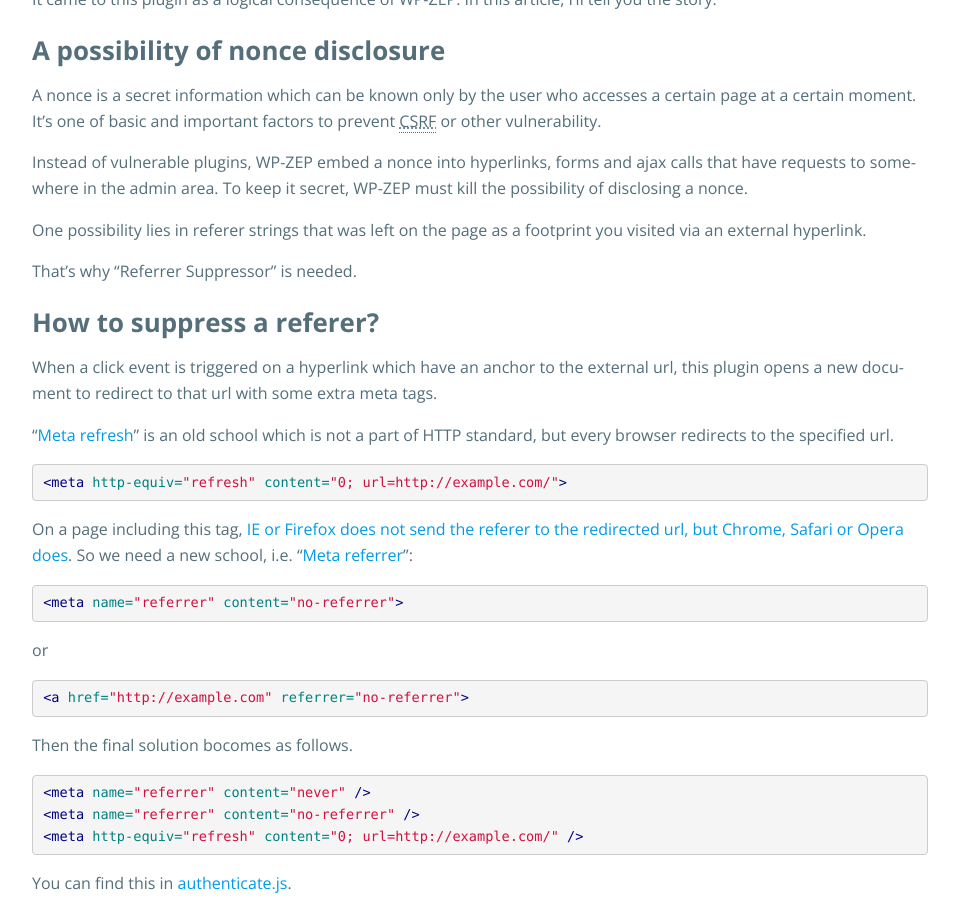
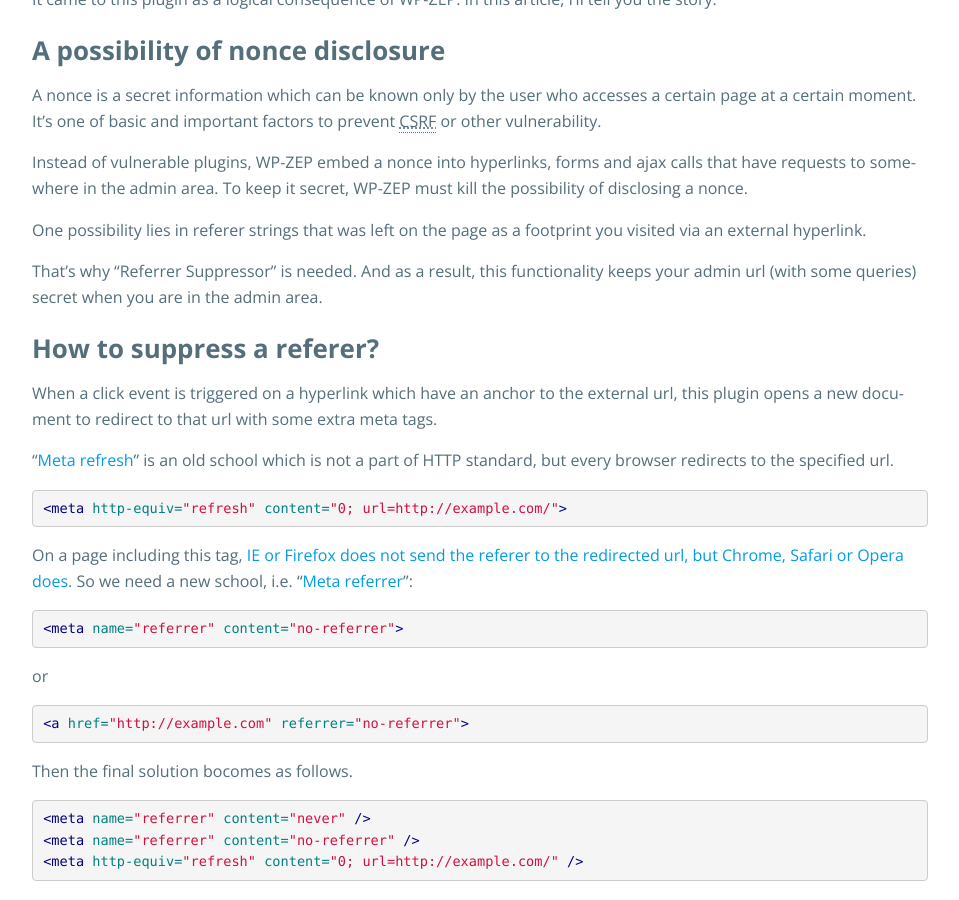
Before and after one commit to tokkonopapa/WordPress-IP-Geo-Block, a Jekyll site: the page built from _posts/article/2015-04-25-referer-suppressor.md, in a window 1280 px wide and 900 px high, scrolled down 302 px. Shown: the whole window, without its empty margins (160-1119 px from the left). Built offline with Jekyll 4.4.1, drawn with Linux system fonts in a browser that asks for light colours; emoji names are drawn with the system emoji font; some web fonts are replaced.

Commit message:
Update article.

```diff
--- a/_posts/article/2015-04-25-referer-suppressor.md
+++ b/_posts/article/2015-04-25-referer-suppressor.md
@@ -31,7 +31,8 @@
 One possibility lies in referer strings that was left on the page as a
 footprint you visited via an external hyperlink.
 
-That's why "Referrer Suppressor" is needed.
+That's why "Referrer Suppressor" is needed. And as a result, this functionality
+keeps your admin url (with some queries) secret when you are in the admin area.
 
 ### How to suppress a referer? ###
 
```
